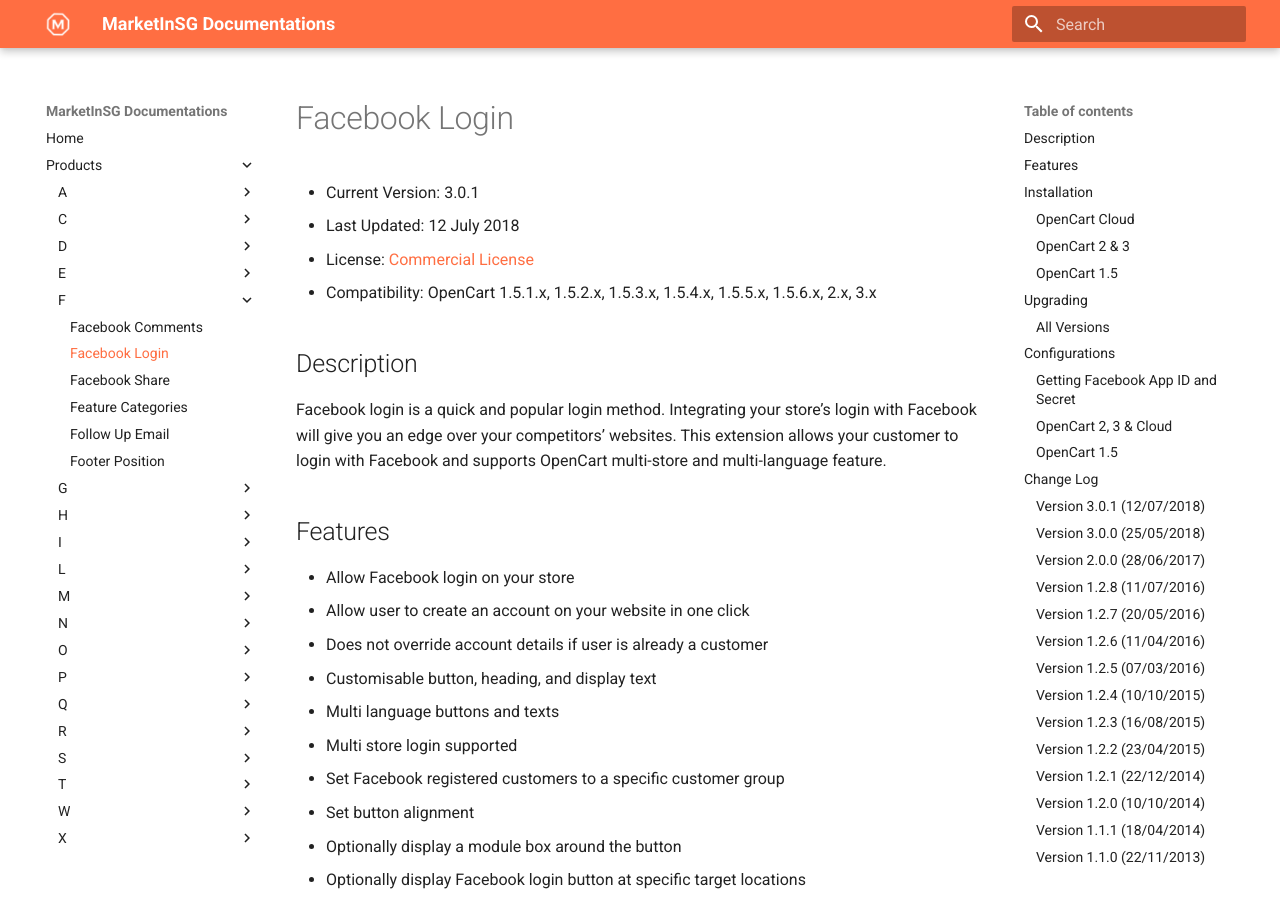
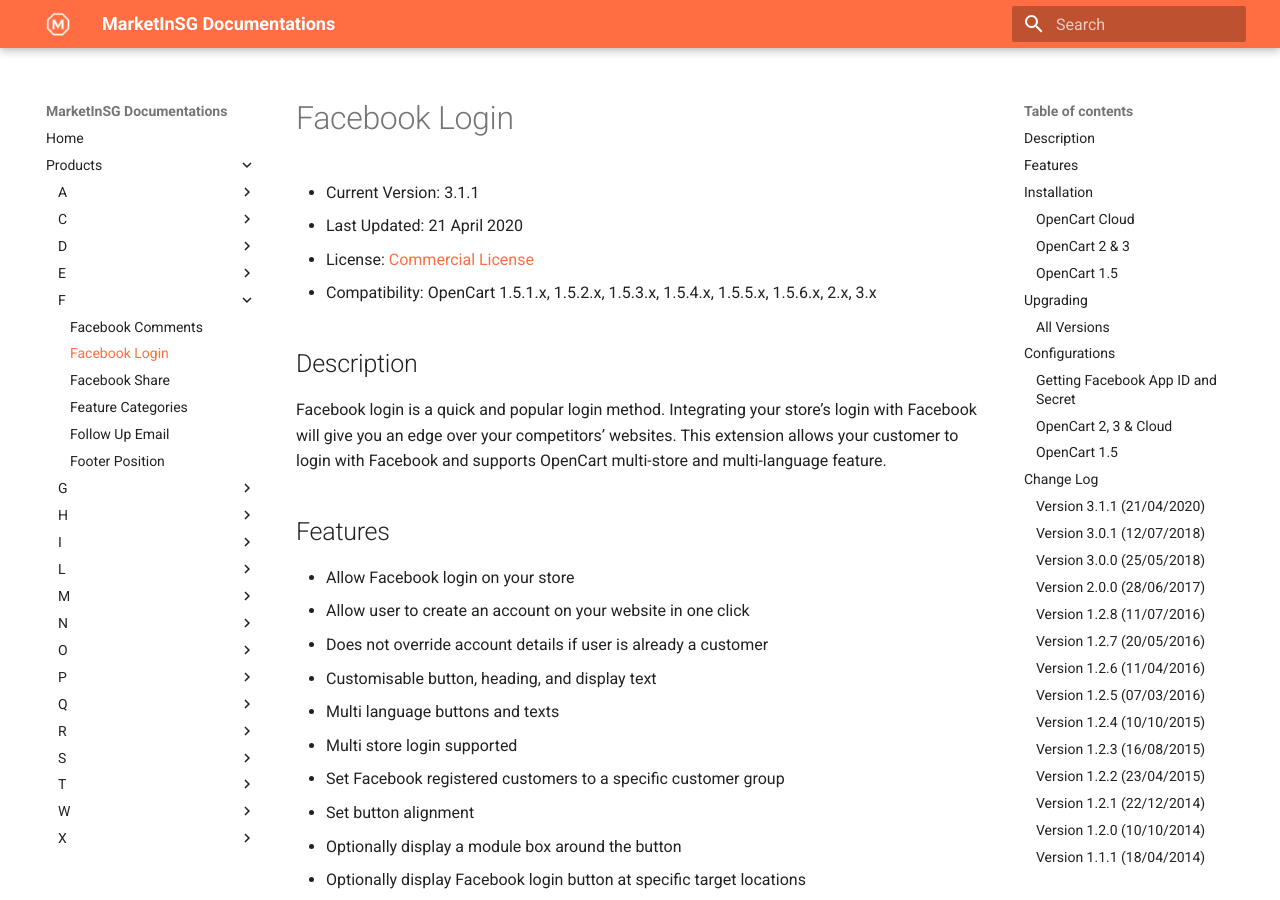
Before and after one commit to Equotix/opencart-docs, an MkDocs documentation site: the page built from docs/facebook_login.md, in a window 1280 px wide and 900 px high. Built offline with MkDocs 1.6.1 and Material for MkDocs 9.7.7, drawn with Linux system fonts in a browser that asks for light colours; old or Windows-style settings are respelled for this version of MkDocs; some of the changed text lies outside the part shown.

Commit message:
Update facebook_login.md

```diff
--- a/docs/facebook_login.md
+++ b/docs/facebook_login.md
@@ -1,7 +1,7 @@
 # Facebook Login
 
-* Current Version: 3.0.1
-* Last Updated: 12 July 2018
+* Current Version: 3.1.1
+* Last Updated: 21 April 2020
 * License: [Commercial License][1]
 * Compatibility: OpenCart 1.5.1.x, 1.5.2.x, 1.5.3.x, 1.5.4.x, 1.5.5.x, 1.5.6.x, 2.x, 3.x
 
@@ -90,6 +90,8 @@
 
 ## Change Log
 
+### Version 3.1.1 (21/04/2020)
+* Updated Facebook API
 ### Version 3.0.1 (12/07/2018)
 * Fixed redirection URL
 * Fixed OpenCart 3 sign up issues
```
